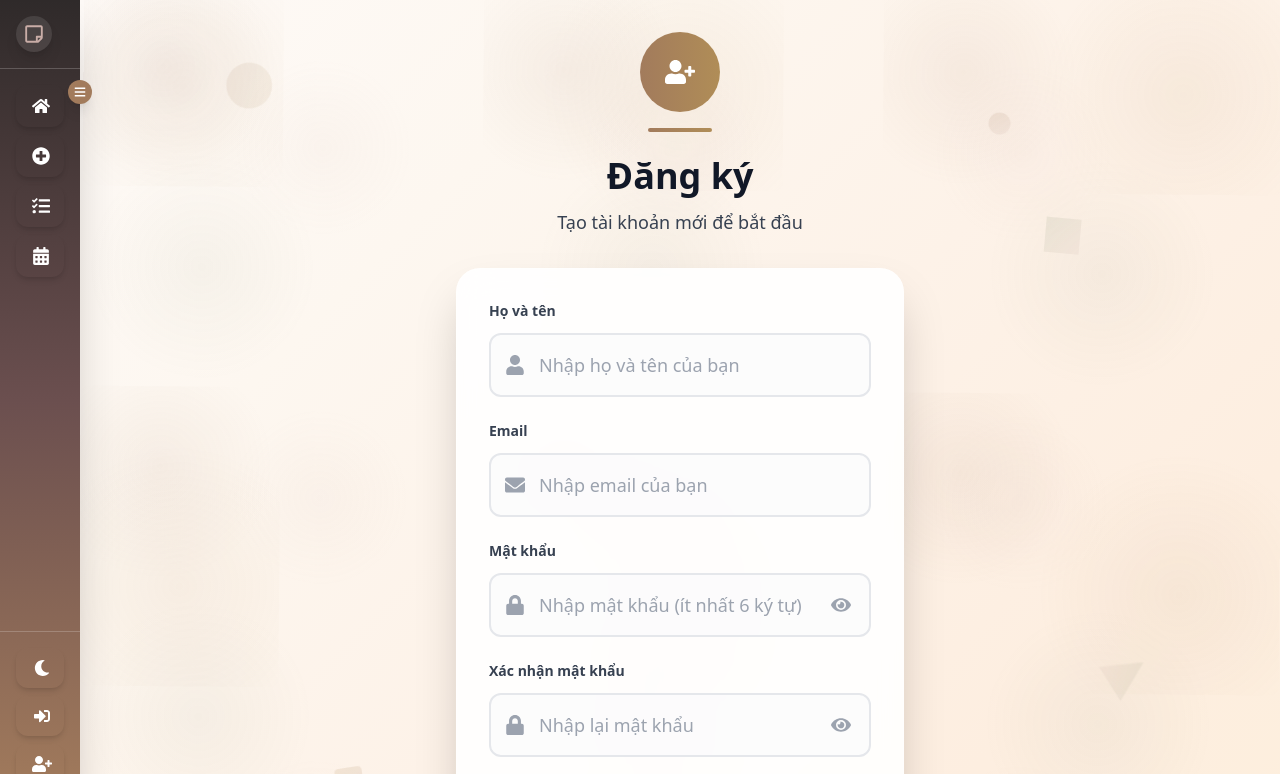
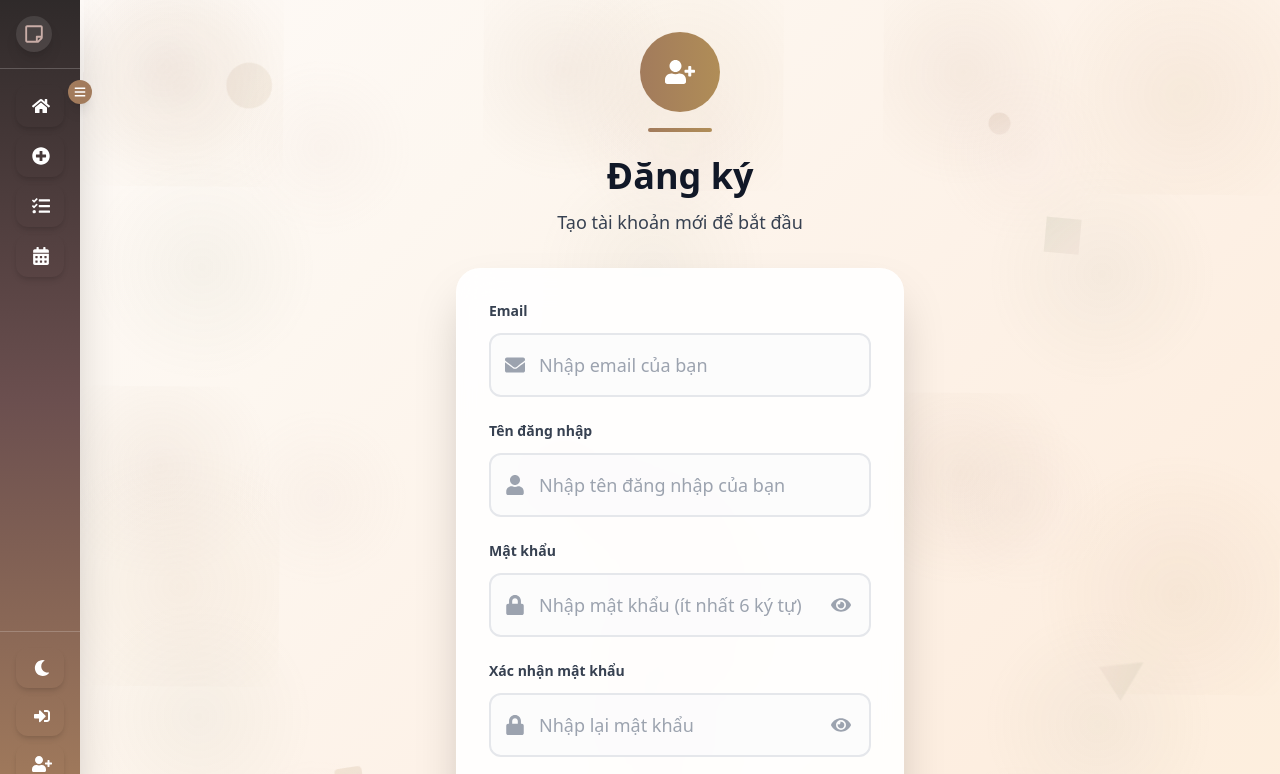
Before and after one commit to NNTN32/NotesWeb_FE, a React (Vite) app in the folder mynotewebapp/: page /register in a window 1280 px wide. Shown: the top 774 px of the page. Built offline with nearby package versions, Linux system fonts and the light colour scheme.

Commit message:
Fix input form login, register

```diff
--- a/mynotewebapp/src/components/AuthForm.jsx
+++ b/mynotewebapp/src/components/AuthForm.jsx
@@ -95,6 +95,7 @@ export default function AuthForm({
       case "confirmPassword":
         return FaLock;
       case "name":
+      case "username":
         return FaUser;
       default:
         return null;
--- a/mynotewebapp/src/pages/auth/Login.jsx
+++ b/mynotewebapp/src/pages/auth/Login.jsx
@@ -20,14 +20,14 @@ export default function Login() {
       await new Promise(resolve => setTimeout(resolve, 1000));
 
       // Simple validation
-      if (!formData.email || !formData.password) {
+      if (!formData.username || !formData.password) {
         throw new Error("Vui lòng điền đầy đủ thông tin");
       }
 
       // Mock login - replace with actual API call
       const userData = {
         id: 1,
-        email: formData.email,
+        username: formData.username,
         name: "User"
       };
 
@@ -42,12 +42,12 @@ export default function Login() {
 
   const fields = [
     {
-      name: "email",
-      type: "email",
-      label: "Email",
-      placeholder: "Nhập email của bạn",
+      name: "username",
+      type: "text",
+      label: "Tên đăng nhập",
+      placeholder: "Nhập tên đăng nhập của bạn",
       required: true,
-      autoComplete: "email",
+      autoComplete: "username",
       showValidation: true
     },
     {
--- a/mynotewebapp/src/pages/auth/Register.jsx
+++ b/mynotewebapp/src/pages/auth/Register.jsx
@@ -17,7 +17,7 @@ export default function Register() {
 
     try {
       // Simple validation
-      if (!formData.name || !formData.email || !formData.password || !formData.confirmPassword) {
+      if (!formData.email || !formData.username || !formData.password || !formData.confirmPassword) {
         throw new Error("Vui lòng điền đầy đủ thông tin");
       }
 
@@ -36,7 +36,7 @@ export default function Register() {
       const userData = {
         id: 1,
         email: formData.email,
-        name: formData.name
+        username: formData.username
       };
 
       login(userData);
@@ -50,21 +50,21 @@ export default function Register() {
 
   const fields = [
     {
-      name: "name",
-      type: "text",
-      label: "Họ và tên",
-      placeholder: "Nhập họ và tên của bạn",
-      required: true,
-      autoComplete: "name",
-      showValidation: true
-    },
-    {
       name: "email",
       type: "email",
       label: "Email",
       placeholder: "Nhập email của bạn",
       required: true,
       autoComplete: "email",
+      showValidation: true
+    },
+    {
+      name: "username",
+      type: "text",
+      label: "Tên đăng nhập",
+      placeholder: "Nhập tên đăng nhập của bạn",
+      required: true,
+      autoComplete: "username",
       showValidation: true
     },
     {
```
